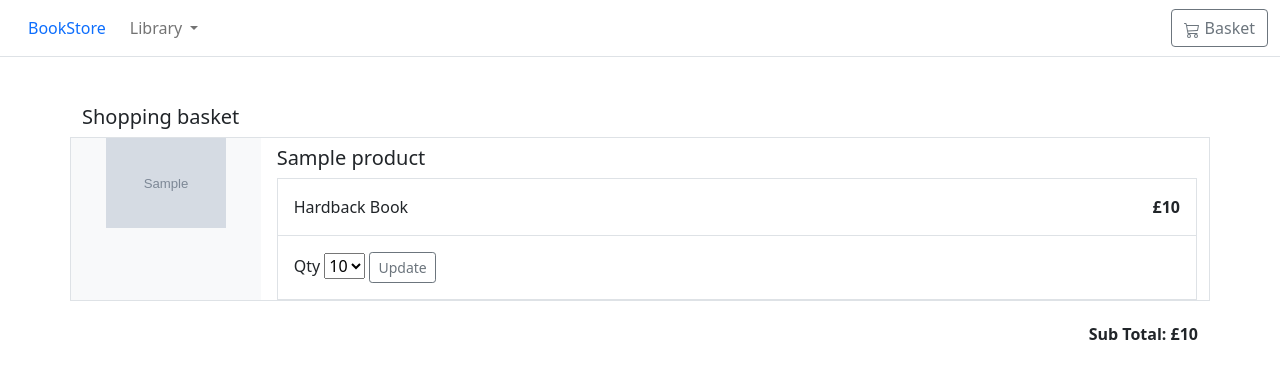
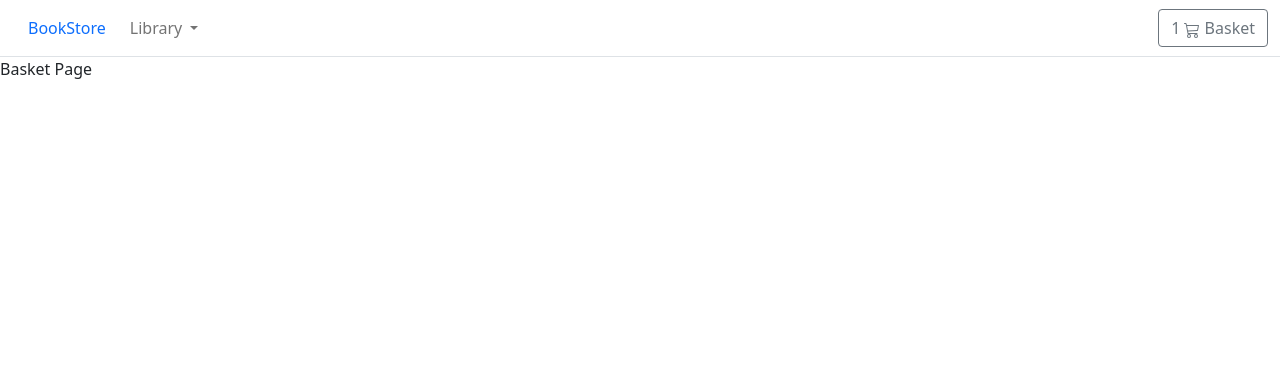
Before and after one commit to zubairahmedanas/ECOMMERCE-With-Django-, a Django app: template templates/store/basket/summary.html in a window 1280 px wide. Shown: the top 379 px of the page. Run offline with Django 3.2, Linux system fonts and the light colour scheme; the template is opened without the code that fills it: most values are stand-ins (such as "Sample title", 1, 10 or a date in 2020); grey boxes marked "Sample" are stand-in pictures.

Commit message:
1. add basket error fixed 2. context processor file updated 3. basket_summary api fixed 4. html files updated

```diff
--- a/basket/basket.py
+++ b/basket/basket.py
@@ -4,7 +4,7 @@ class Basket():
         self.session = request.session
         basket = self.session.get('skey')
         if 'skey' not in request.session:
-            basket = self.session['skey'] = {}
+            basket = self.session['skey'] = {'numb':12345678}
         self.basket = basket
 
     def add(self, product):
--- a/basket/context_processors.py
+++ b/basket/context_processors.py
@@ -1,4 +1,4 @@
-from  .basket import Basket
+from .basket import Basket
 
 
 def basket(request):
--- a/basket/views.py
+++ b/basket/views.py
@@ -6,7 +6,8 @@ from store.models import Product
 
 
 def basket_summary(request):
-    return render(request, 'store/basket/summary.html')
+    basket = Basket(request)
+    return render(request, 'store/basket/summary.html', {'basket': basket})
 
 
 def basket_add(request):
@@ -15,5 +16,5 @@ def basket_add(request):
         product_id = int(request.POST.get('productid'))
         product = get_object_or_404(Product, id=product_id)
         basket.add(product=product)
-        response=JsonResponse({'test':'data'})
+        response = JsonResponse({'test': 'data'})
         return response
--- a/templates/store/base.html
+++ b/templates/store/base.html
@@ -1,6 +1,6 @@
 <!DOCTYPE html>
 {% load static %}
-<html>
+<html xmlns:store="http://www.w3.org/1999/xhtml">
 
 <head>
     <meta charset="utf-8" />
@@ -36,7 +36,9 @@
                             </ul>
                         </li>
                     </ul>
-                     <a type="button" role="button" href="{% url "basket:basket_summary" %}" class="btn btn-outline-secondary">
+                     <a type="button" role="button" href="{% url "basket:basket_summary" %}"
+                        class="btn btn-outline-secondary">
+                    <div class="d-inline-flex">1</div>
                     <svg xmlns="http://www.w3.org/2000/svg" width="16" height="16" fill="currentColor"
                             class="bi bi-cart3" viewBox="0 0 16 16">
                             <path
--- a/templates/store/basket/summary.html
+++ b/templates/store/basket/summary.html
@@ -2,104 +2,103 @@
 {% load static %}
 {% block title %}Basket Summary{% endblock %}
 {% block content %}
+Basket Page
+{% endblock %}
+<!--<main class="pt-5">-->
+<!--  <div class="container">-->
+<!--    <h1 class="h5">Shopping basket</h1>-->
+<!--    {% for item in basket %}-->
+<!--    {% with product=item.product %}-->
+<!--    <div data-index="{{product.id}}" class="row mb-4 border product-item">-->
+<!--      <div class="col-md-3 col-lg-2 order-md-first bg-light">-->
+<!--        <img class="img-fluid mx-auto d-block" width="120px" alt="Responsive image" src="{{ product.image.url }}">-->
+<!--      </div>-->
+<!--      <div class="col-md-9 col-lg-10 ps-md-3 ps-lg-10">-->
+<!--        <a href="{{ product.get_absolute_url }}" class="text-decoration-none text-reset">-->
+<!--          <h1 class="h5 pt-2">{{ product.title }}</h1>-->
+<!--        </a>-->
+<!--        <div class="border">-->
+<!--          <div class="col border-bottom">-->
+<!--            <div class="row p-3">-->
+<!--              <div class="col-6">Hardback Book</div>-->
+<!--              <div class="col-6 text-end"><span class="h6 fw-bold">£{{ product.price }}</span></div>-->
+<!--            </div>-->
+<!--          </div>-->
+<!--          <div class="col">-->
+<!--            <div class="row p-3">-->
+<!--              <div class="col-12">-->
+<!--                <label for="select">Qty</label>-->
+<!--                <select id="select{{product.id}}">-->
+<!--                  <option selected>-->
+<!--                    {{item.qty}}-->
+<!--                  </option>-->
+<!--                  <option value="">1</option>-->
+<!--                  <option value="">2</option>-->
+<!--                  <option value="">3</option>-->
+<!--                  <option value="">4</option>-->
+<!--                </select>-->
+<!--                <button type="button" id="update-button" data-index="{{product.id}}"-->
+<!--                  class="btn btn-outline-secondary btn-sm update-button">-->
+<!--                  Update-->
+<!--                </button>-->
+<!--&lt;!&ndash;                <button type="button" id="delete-button" data-index="{{product.id}}"&ndash;&gt;-->
+<!--&lt;!&ndash;                  class="btn btn-outline-secondary btn-sm delete-button">&ndash;&gt;-->
+<!--&lt;!&ndash;                  Delete&ndash;&gt;-->
+<!--&lt;!&ndash;                </button>&ndash;&gt;-->
+<!--              </div>-->
+<!--            </div>-->
+<!--          </div>-->
+<!--        </div>-->
+<!--      </div>-->
+<!--    </div>-->
+<!--    {% endwith %}-->
+<!--    {% endfor %}-->
+<!--    <div class="col-12 text-end">-->
+<!--      <div class="h6 fw-bold">Sub Total: £<div id="subtotal" class="d-inline-flex">{{basket.get_total_price}}</div></div>-->
+<!--    </div>-->
+<!--  </div>-->
+<!--</main>-->
 
-<main class="pt-5">
-  <div class="container">
-    <h1 class="h5">Shopping basket</h1>
-    {% for item in basket %}
-    {% with product=item.product %}
-    <div data-index="{{product.id}}" class="row mb-4 border product-item">
-      <div class="col-md-3 col-lg-2 order-md-first bg-light">
-        <img class="img-fluid mx-auto d-block" width="120px" alt="Responsive image" src="{{ product.image.url }}">
-      </div>
-      <div class="col-md-9 col-lg-10 ps-md-3 ps-lg-10">
-        <a href="{{ product.get_absolute_url }}" class="text-decoration-none text-reset">
-          <h1 class="h5 pt-2">{{ product.title }}</h1>
-        </a>
-        <div class="border">
-          <div class="col border-bottom">
-            <div class="row p-3">
-              <div class="col-6">Hardback Book</div>
-              <div class="col-6 text-end"><span class="h6 fw-bold">£{{ product.price }}</span></div>
-            </div>
-          </div>
-          <div class="col">
-            <div class="row p-3">
-              <div class="col-12">
-                <label for="select">Qty</label>
-                <select id="select{{product.id}}">
-                  <option selected>
-                    {{item.qty}}
-                  </option>
-                  <option value="">1</option>
-                  <option value="">2</option>
-                  <option value="">3</option>
-                  <option value="">4</option>
-                </select>
-                <button type="button" id="update-button" data-index="{{product.id}}"
-                  class="btn btn-outline-secondary btn-sm update-button">
-                  Update
-                </button>
-<!--                <button type="button" id="delete-button" data-index="{{product.id}}"-->
-<!--                  class="btn btn-outline-secondary btn-sm delete-button">-->
-<!--                  Delete-->
-<!--                </button>-->
-              </div>
-            </div>
-          </div>
-        </div>
-      </div>
-    </div>
-    {% endwith %}
-    {% endfor %}
-    <div class="col-12 text-end">
-      <div class="h6 fw-bold">Sub Total: £<div id="subtotal" class="d-inline-flex">{{basket.get_total_price}}</div></div>
-    </div>
-  </div>
-</main>
+<!--<script>-->
+<!--  // Delete Item-->
+<!--  $(document).on('click', '.delete-button', function (e) {-->
+<!--    e.preventDefault();-->
+<!--    var prodid = $(this).data('index');-->
+<!--    $.ajax({-->
+<!--      type: 'POST',-->
+<!--      url: '{% url "basket:basket_delete" %}',-->
+<!--      data: {-->
+<!--        productid: $(this).data('index'),-->
+<!--        csrfmiddlewaretoken: "{{csrf_token}}",-->
+<!--        action: 'post'-->
+<!--      },-->
+<!--      success: function (json) {-->
+<!--        $('.product-item[data-index="' + prodid + '"]').remove();-->
+<!--        document.getElementById("subtotal").innerHTML = json.subtotal;-->
+<!--        document.getElementById("basket-qty").innerHTML = json.qty-->
+<!--      },-->
+<!--      error: function (xhr, errmsg, err) {}-->
+<!--    });-->
+<!--  })-->
 
-<script>
-  // Delete Item
-  $(document).on('click', '.delete-button', function (e) {
-    e.preventDefault();
-    var prodid = $(this).data('index');
-    $.ajax({
-      type: 'POST',
-      url: '{% url "basket:basket_delete" %}',
-      data: {
-        productid: $(this).data('index'),
-        csrfmiddlewaretoken: "{{csrf_token}}",
-        action: 'post'
-      },
-      success: function (json) {
-        $('.product-item[data-index="' + prodid + '"]').remove();
-        document.getElementById("subtotal").innerHTML = json.subtotal;
-        document.getElementById("basket-qty").innerHTML = json.qty
-      },
-      error: function (xhr, errmsg, err) {}
-    });
-  })
-
-  // Update Item
-  $(document).on('click', '.update-button', function (e) {
-    e.preventDefault();
-    var prodid = $(this).data('index');
-    $.ajax({
-      type: 'POST',
-      url: '{% url "basket:basket_update" %}',
-      data: {
-        productid: $(this).data('index'),
-        productqty: $('#select' + prodid + ' option:selected').text(),
-        csrfmiddlewaretoken: "{{csrf_token}}",
-        action: 'post'
-      },
-      success: function (json) {
-        document.getElementById("basket-qty").innerHTML = json.qty
-        document.getElementById("subtotal").innerHTML = json.subtotal
-      },
-      error: function (xhr, errmsg, err) {}
-    });
-  })
-</script>
-
-{% endblock %}
+<!--  // Update Item-->
+<!--  $(document).on('click', '.update-button', function (e) {-->
+<!--    e.preventDefault();-->
+<!--    var prodid = $(this).data('index');-->
+<!--    $.ajax({-->
+<!--      type: 'POST',-->
+<!--      url: '{% url "basket:basket_update" %}',-->
+<!--      data: {-->
+<!--        productid: $(this).data('index'),-->
+<!--        productqty: $('#select' + prodid + ' option:selected').text(),-->
+<!--        csrfmiddlewaretoken: "{{csrf_token}}",-->
+<!--        action: 'post'-->
+<!--      },-->
+<!--      success: function (json) {-->
+<!--        document.getElementById("basket-qty").innerHTML = json.qty-->
+<!--        document.getElementById("subtotal").innerHTML = json.subtotal-->
+<!--      },-->
+<!--      error: function (xhr, errmsg, err) {}-->
+<!--    });-->
+<!--  })-->
+<!--</script>-->
```
Also changed, not shown: db.sqlite3.
